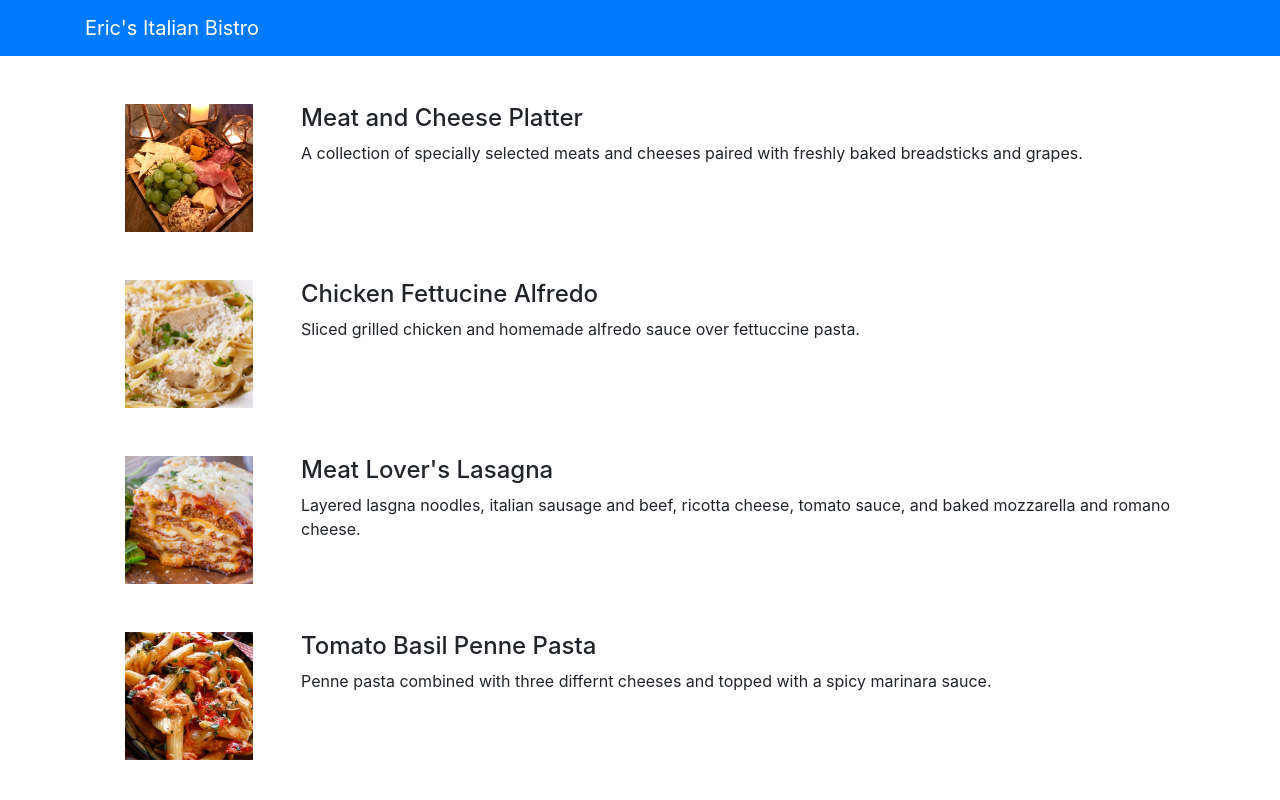
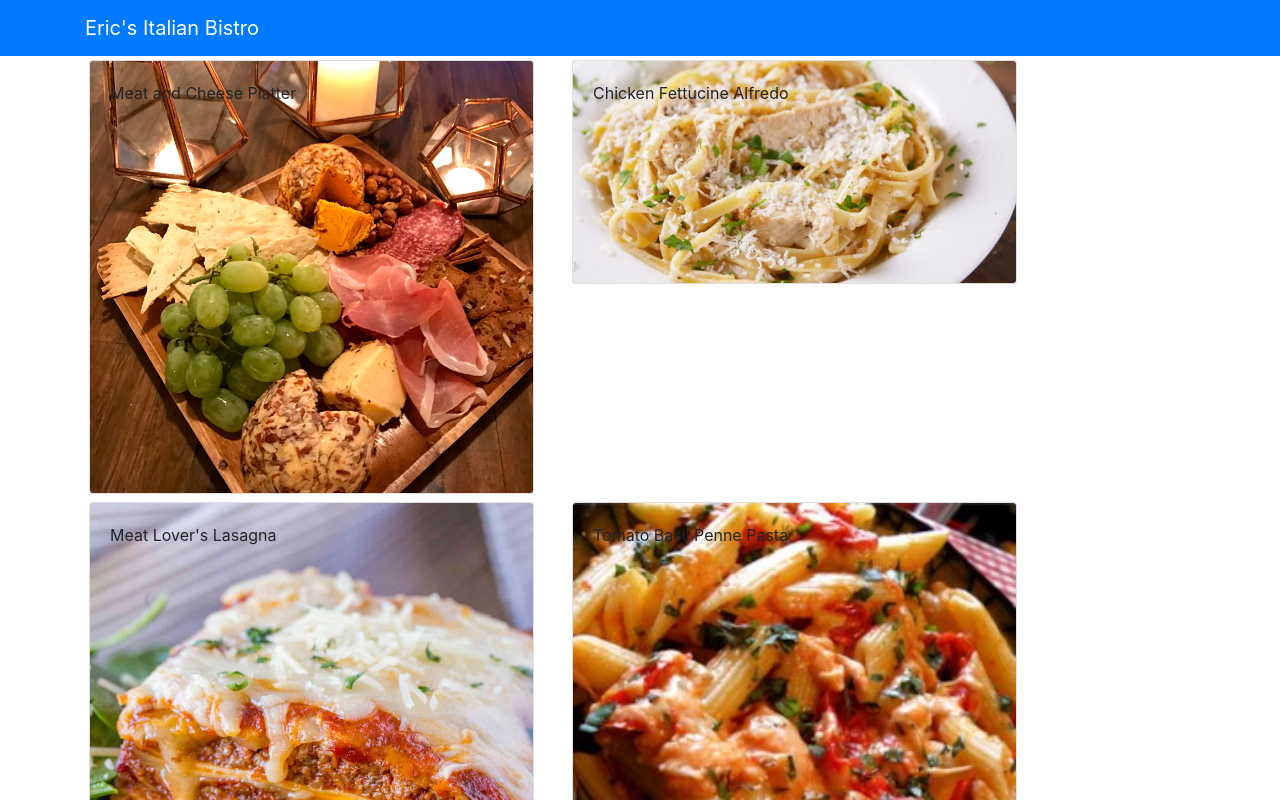
Before and after one commit to ericke8/ItalianBistro, a React (Create React App) app: page / in a window 1280 px wide. Shown: the top 800 px of the page. Built offline with nearby package versions, Linux system fonts and the light colour scheme.

Commit message:
changed to cards instead of media, with onclick event

```diff
--- a/src/Components/MenuComponent.js
+++ b/src/Components/MenuComponent.js
@@ -1,26 +1,46 @@
 import React, { Component } from 'react';
-import { Media } from 'reactstrap';
+import { Card, CardImg, CardImgOverlay, CardText, CardBody, CardTitle } from 'reactstrap';
 import './MenuComponent.css';
 
 class Menu extends Component {
     constructor(props) {
         super(props);
-        this.state = {}
+        this.state = {
+            selectedDish: null
+        }
+    }
+
+    onDishSelect(dish) {
+        this.setState({ selectedDish: dish });
+    }
+
+    renderDish(dish) {
+        if (dish != null) {
+            return (
+                <Card>
+                    <CardImg width="100%" src={dish.image} alt={dish.name} />
+                    <CardBody>
+                        <CardTitle>{dish.name}</CardTitle>
+                        <CardText>{dish.description}</CardText>
+                    </CardBody>
+                </Card>
+            );
+
+        } else {
+            return (<div></div>);
+        }
     }
 
     render() {
         const menu = this.props.dishes.map((dish) => {
             return (
-                <div key={dish.id} className="col-12 mt-5">
-                    <Media tag="li">
-                        <Media left middle>
-                            <Media object src={dish.image} alt={dish.name} className='menuImage' />
-                        </Media>
-                        <Media body className="ml-5">
-                            <Media heading>{dish.name}</Media>
-                            <p>{dish.description}</p>
-                        </Media>
-                    </Media>
+                <div key={dish.id} className="col-12 col-md-5 m-1">
+                    <Card onClick={() => this.onDishSelect(dish)}>
+                        <CardImg width="100%" src={dish.image} alt={dish.name} />
+                        <CardImgOverlay>
+                            <CardTitle>{dish.name}</CardTitle>
+                        </CardImgOverlay>
+                    </Card>
                 </div>
             );
         });
@@ -28,9 +48,10 @@
         return (
             <div className="container">
                 <div className="row">
-                    <Media list>
-                        {menu}
-                    </Media>
+                    {menu}
+                </div>
+                <div className="row">
+                    {this.renderDish(this.state.selectedDish)}
                 </div>
             </div>
         );
```
